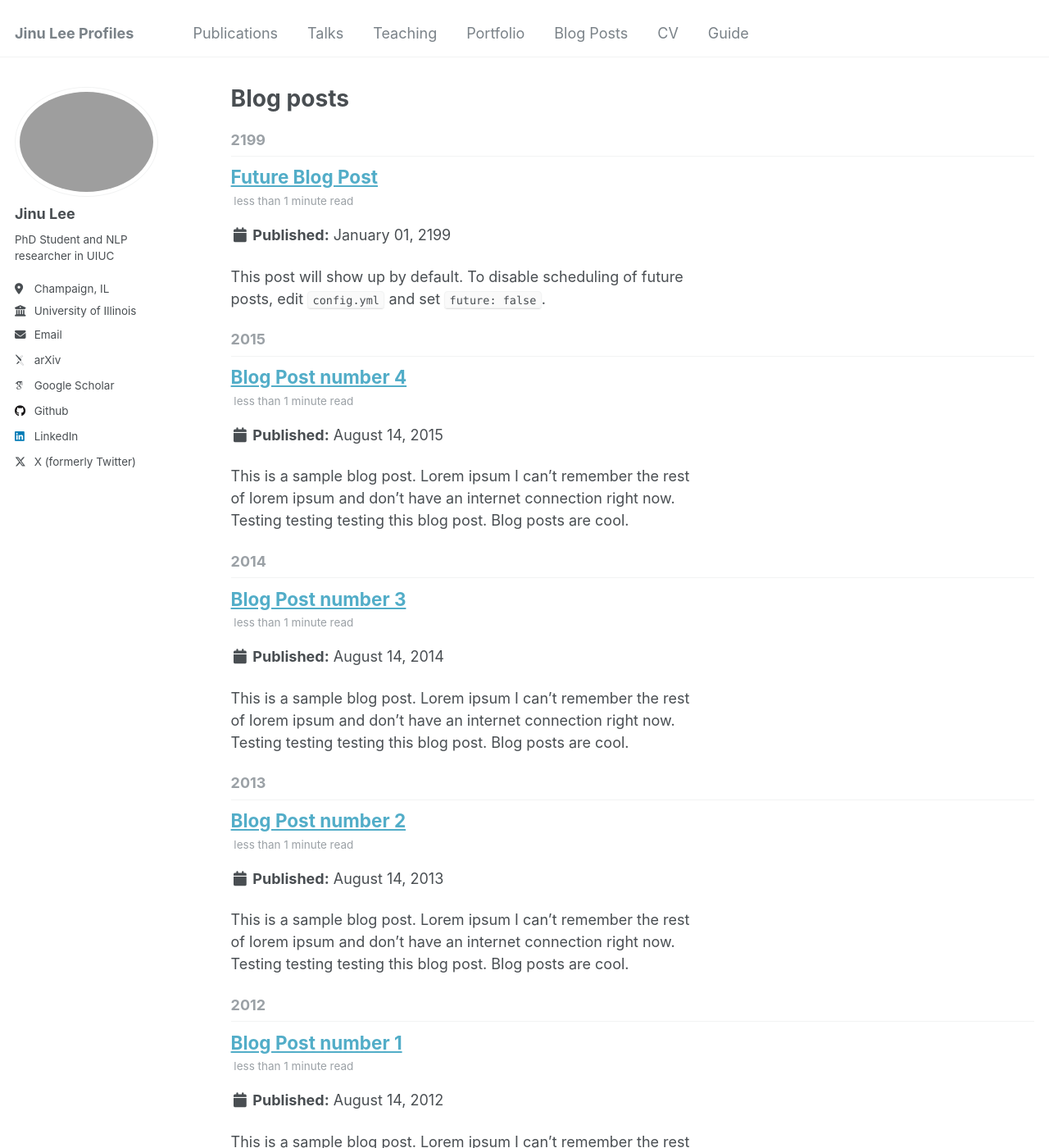
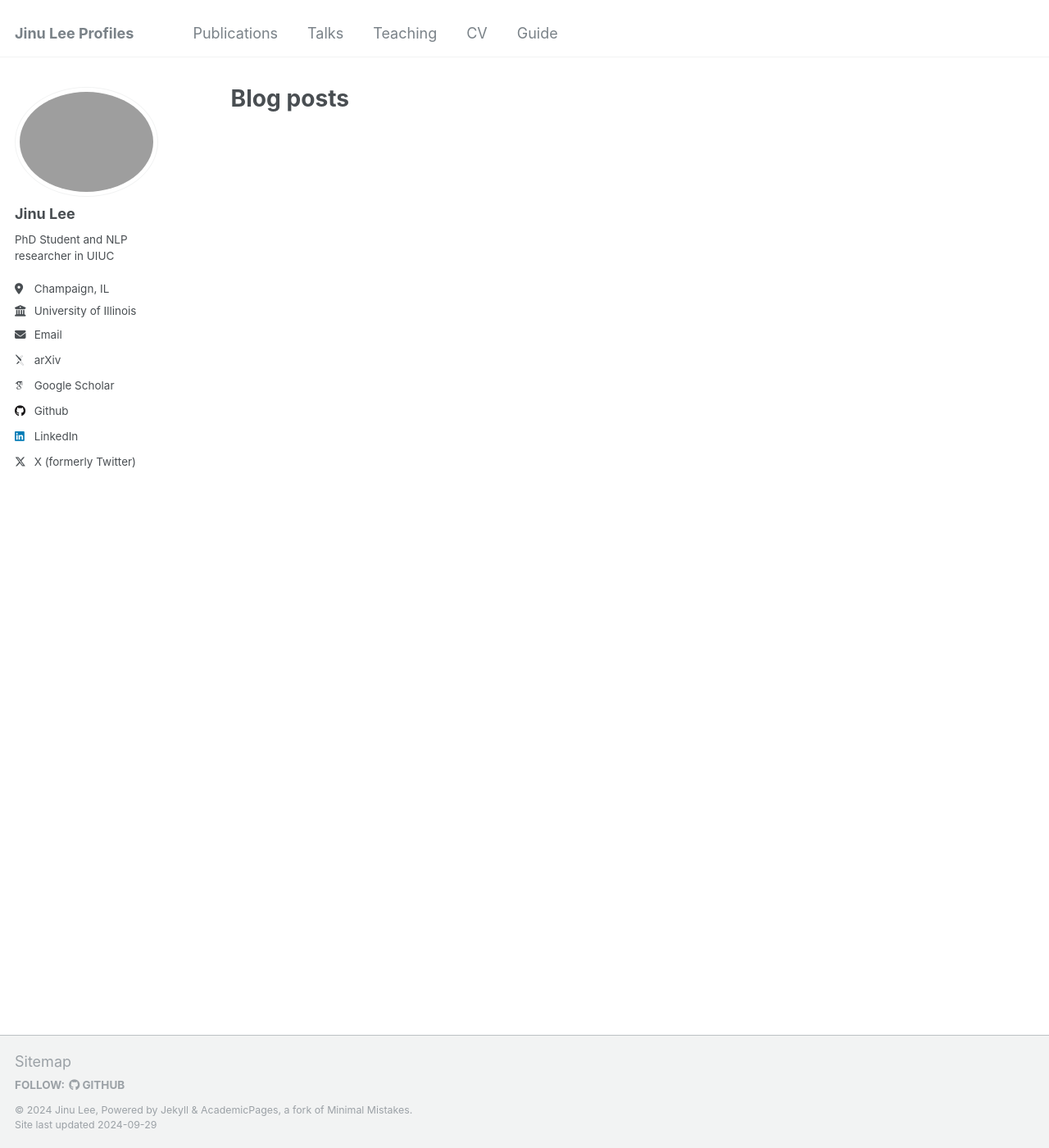
Before and after one commit to jinulee-v/jinulee-v.github.io, a Jekyll site: the page built from _pages/year-archive.html, in a window 1280 px wide and 1400 px high. Shown: the whole window at 82% size. Built offline with Jekyll 4.4.1, drawn with Linux system fonts in a browser that asks for light colours; some web fonts are replaced; some of the changed text lies outside the part shown.

Commit message:
fix: config

```diff
--- a/_config.yml
+++ b/_config.yml
@@ -89,7 +89,7 @@ teaser                   :  # filename of teaser fallback teaser image placed in
 breadcrumbs              : false # true, false (default)
 words_per_minute         : 160
 future                   : true
-read_more                : "disabled" # if enabled, adds "Read more" links to excerpts
+read_more                : "enabled" # if enabled, adds "Read more" links to excerpts
 talkmap_link             : false #change to true to add link to talkmap on talks page
 comments:
   provider               : # false (default), "disqus", "discourse", "facebook", "google-plus", "staticman", "custom"
@@ -118,7 +118,7 @@ staticman:
       options:
         format           : "iso8601" # "iso8601" (default), "timestamp-seconds", "timestamp-milliseconds"
 atom_feed:
-  hide                   : false     # change to true to hide the RSS feed in the footer
+  hide                   : true     # change to true to hide the RSS feed in the footer
   path                   : # blank (default) uses feed.xml
 
 
@@ -248,14 +248,14 @@ defaults:
       layout: single
       author_profile: true
   # _teaching
-  - scope:
-      path: ""
-      type: teaching
-    values:
-      layout: single
-      author_profile: true
-      share: true
-      comments: true
+  # - scope:
+  #     path: ""
+  #     type: teaching
+  #   values:
+  #     layout: single
+  #     author_profile: true
+  #     share: true
+  #     comments: true
   # _publications
   - scope:
       path: ""
@@ -266,14 +266,14 @@ defaults:
       share: true
       comments: true
   # _portfolio
-  - scope:
-      path: ""
-      type: portfolio
-    values:
-      layout: single
-      author_profile: true
-      share: true
-      comment: true
+  # - scope:
+  #     path: ""
+  #     type: portfolio
+  #   values:
+  #     layout: single
+  #     author_profile: true
+  #     share: true
+  #     comment: true
   # _talks
   - scope:
       path: ""
--- a/_posts/2012-08-14-blog-post-1.md
+++ /dev/null
@@ -1,20 +0,0 @@
----
-title: 'Blog Post number 1'
-date: 2012-08-14
-permalink: /posts/2012/08/blog-post-1/
-tags:
-  - cool posts
-  - category1
-  - category2
----
-
-This is a sample blog post. Lorem ipsum I can't remember the rest of lorem ipsum and don't have an internet connection right now. Testing testing testing this blog post. Blog posts are cool.
-
-Headings are cool
-======
-
-You can have many headings
-======
-
-Aren't headings cool?
-------
--- a/_posts/2013-08-14-blog-post-2.md
+++ /dev/null
@@ -1,20 +0,0 @@
----
-title: 'Blog Post number 2'
-date: 2013-08-14
-permalink: /posts/2013/08/blog-post-2/
-tags:
-  - cool posts
-  - category1
-  - category2
----
-
-This is a sample blog post. Lorem ipsum I can't remember the rest of lorem ipsum and don't have an internet connection right now. Testing testing testing this blog post. Blog posts are cool.
-
-Headings are cool
-======
-
-You can have many headings
-======
-
-Aren't headings cool?
-------
--- a/_posts/2014-08-14-blog-post-3.md
+++ /dev/null
@@ -1,20 +0,0 @@
----
-title: 'Blog Post number 3'
-date: 2014-08-14
-permalink: /posts/2014/08/blog-post-3/
-tags:
-  - cool posts
-  - category1
-  - category2
----
-
-This is a sample blog post. Lorem ipsum I can't remember the rest of lorem ipsum and don't have an internet connection right now. Testing testing testing this blog post. Blog posts are cool.
-
-Headings are cool
-======
-
-You can have many headings
-======
-
-Aren't headings cool?
-------
--- a/_posts/2199-01-01-future-post.md
+++ /dev/null
@@ -1,11 +0,0 @@
----
-title: 'Future Blog Post'
-date: 2199-01-01
-permalink: /posts/2012/08/blog-post-4/
-tags:
-  - cool posts
-  - category1
-  - category2
----
-
-This post will show up by default. To disable scheduling of future posts, edit `config.yml` and set `future: false`.
```
Also changed, not shown: _data/navigation.yml (+4 -4 lines), _portfolio/portfolio-1.md (deleted, +0 -7 lines), _portfolio/portfolio-2.html (deleted, +0 -7 lines), _posts/2015-08-14-blog-post-4.md (deleted, +0 -20 lines).
